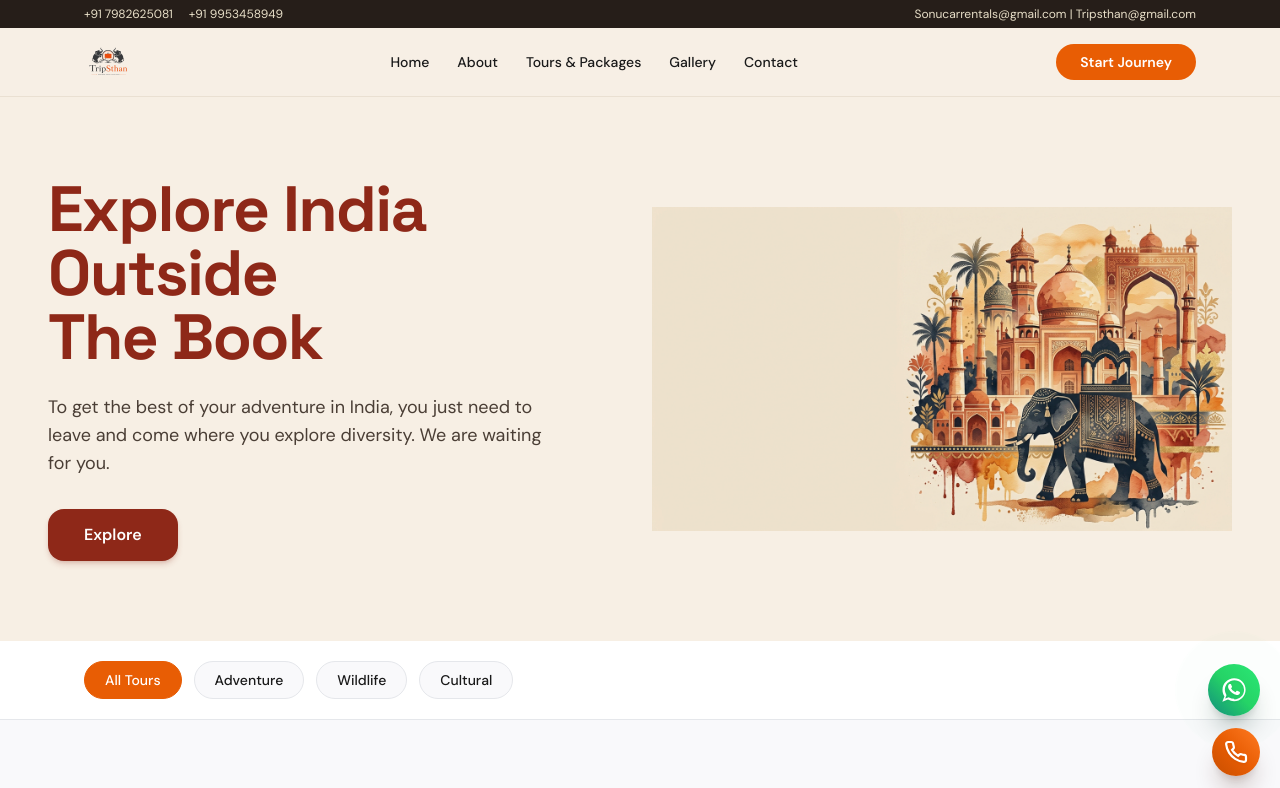
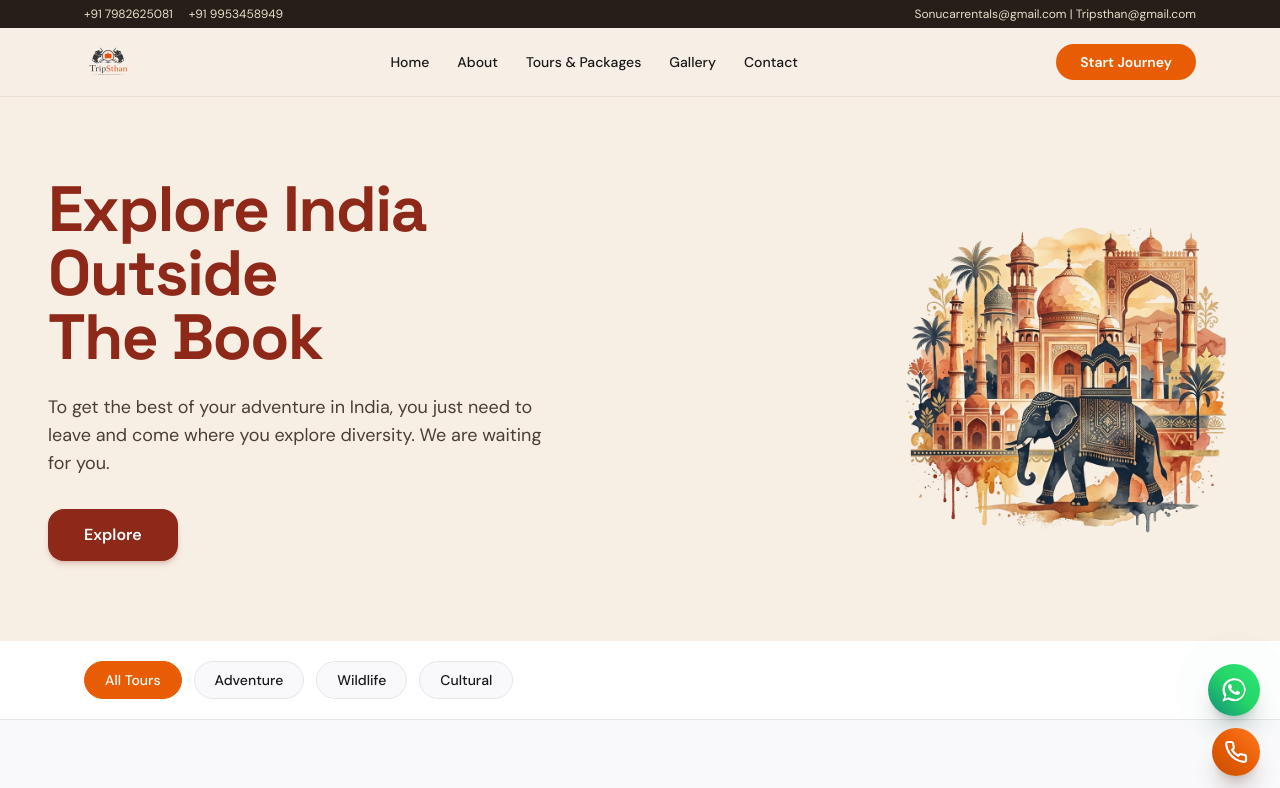
Before and after one commit to deepaknation/tripsthan, a Next.js app: page / in a window 1280 px wide. Shown: the top 788 px of the page. Built offline with nearby package versions, Linux system fonts and the light colour scheme.

Commit message:
Use transparent PNG for artistic hero with floating up-down animation, and update Why Choose Tripsthan section with user photo

```diff
--- a/components/ArtisticHero.jsx
+++ b/components/ArtisticHero.jsx
@@ -1,6 +1,7 @@
 "use client";
 import Link from "next/link";
 import Image from "next/image";
+import { motion } from "framer-motion";
 
 export default function ArtisticHero() {
   return (
@@ -8,7 +9,7 @@ export default function ArtisticHero() {
       <div className="mx-auto max-w-7xl px-6 sm:px-10 lg:px-12">
         <div className="grid items-center gap-8 lg:grid-cols-12 lg:gap-6">
 
-          {/* Left Column: Heading, Subtitle & Single Button (exactly like reference) */}
+          {/* Left Column: Heading, Subtitle & Single Button */}
           <div className="z-10 flex flex-col items-start lg:col-span-6 lg:pr-4">
             <h1 className="text-4xl font-extrabold leading-[1.1] tracking-tight text-[#8E2818] sm:text-5xl lg:text-[3.5rem] xl:text-[4rem]">
               Explore India Outside<br />
@@ -29,18 +30,26 @@ export default function ArtisticHero() {
             </div>
           </div>
 
-          {/* Right Column: Seamless Artwork blending into canvas */}
+          {/* Right Column: Transparent PNG Artwork with gentle floating motion */}
           <div className="relative flex items-center justify-center lg:col-span-6">
-            <div className="relative aspect-[16/10] w-full max-w-2xl">
+            <motion.div
+              animate={{ y: [-10, 10, -10] }}
+              transition={{
+                duration: 5,
+                repeat: Infinity,
+                ease: "easeInOut",
+              }}
+              className="relative aspect-[16/10] w-full max-w-2xl"
+            >
               <Image
-                src="/hero-artistic-india.jpg"
+                src="/hero-artistic-india.png"
                 alt="Explore India Outside The Book - Taj Mahal, monuments and elephant watercolor artwork"
                 fill
                 priority
                 sizes="(max-width: 1024px) 100vw, 50vw"
-                className="object-contain object-center lg:object-right mix-blend-multiply"
+                className="object-contain object-center lg:object-right"
               />
-            </div>
+            </motion.div>
           </div>
 
         </div>
--- a/components/HomeSections.jsx
+++ b/components/HomeSections.jsx
@@ -13,7 +13,7 @@ export function Destinations(){const R=["Rajasthan","Himachal","Uttar Pradesh","
 <div className="grid gap-6 sm:grid-cols-2 lg:grid-cols-3">{packages.filter(p=>p.reg===r).map((p,i)=><PackageCard key={p.slug} p={p} i={i%3}/>)}</div></section>)}
 const W=[["Expert Local Guides","Our certified guides know every hidden gem. Experience India like a local, not a tourist."],["100% Customizable Tours","Build your perfect trip from scratch. Choose duration, budget, activities, and more."],["Best Price Guarantee","We match and beat competitor pricing. Premium experiences at the most reasonable costs."],["24/7 Travel Support","Round-the-clock assistance throughout your journey. We're always just a call away."]];
 export function Why(){return(<section className="bg-warm"><div className="mx-auto grid max-w-6xl items-center gap-10 px-5 py-16 lg:grid-cols-2">
-<div className="relative h-72 overflow-hidden rounded-card bg-dark bg-cover bg-center shadow-card lg:h-[28rem]" style={{backgroundImage:"url("+img("peaks",1400)+")"}}><div className="absolute inset-x-4 bottom-4 flex items-center justify-between rounded-card bg-white p-4 shadow-card"><div><b className="text-ink">5,000+ travelers</b><p className="text-xs">trust Tripsthan every year</p></div><div className="text-right"><b className="text-2xl text-saffron">4.9</b><p className="text-xs">avg rating</p></div></div></div>
+<div className="relative h-72 overflow-hidden rounded-card bg-dark bg-cover bg-center shadow-card lg:h-[28rem]" style={{backgroundImage:"url(/why-choose-tripsthan.jpg)"}}><div className="absolute inset-x-4 bottom-4 flex items-center justify-between rounded-card bg-white p-4 shadow-card"><div><b className="text-ink">5,000+ travelers</b><p className="text-xs">trust Tripsthan every year</p></div><div className="text-right"><b className="text-2xl text-saffron">4.9</b><p className="text-xs">avg rating</p></div></div></div>
 <div><h2 className="text-3xl">Why Choose Tripsthan for Your Next Adventure</h2><ul className="mt-8 space-y-5">{W.map(([a,b],i)=><li key={a} className="flex gap-4"><span className="grid h-9 w-9 shrink-0 place-items-center rounded-full bg-saffron text-sm font-bold text-white">{i+1}</span><div><h3 className="text-base">{a}</h3><p className="text-sm">{b}</p></div></li>)}</ul><Link href="/contact" className="btn mt-8">Start Planning</Link></div></div></section>)}
 export function Services(){return(<section className="mx-auto max-w-6xl px-5 py-16"><Head t="What We Do For You"/><div className="grid gap-6 md:grid-cols-2">
 {[["Private & Customized Tours","Build an unforgettable experience with help of multiple local expert agents. Add offbeat attractions, choose local cuisines, and add local activities. Best priced packages for your holiday duration."],["Car Rental Services","We provide luxury cars for tourists. Every moment from the time you arrive until the time you return, we ensure your comfort and safety throughout your journey."]].map(([a,b])=><div key={a} className="card p-8"><h3 className="text-xl">{a}</h3><p className="mt-3">{b}</p><a href={wa} className="btn mt-6 !py-2 text-sm">Enquire Now</a></div>)}</div></section>)}
```
Also changed, not shown: public/hero-artistic-india.png (added), public/why-choose-tripsthan.jpg (added).
